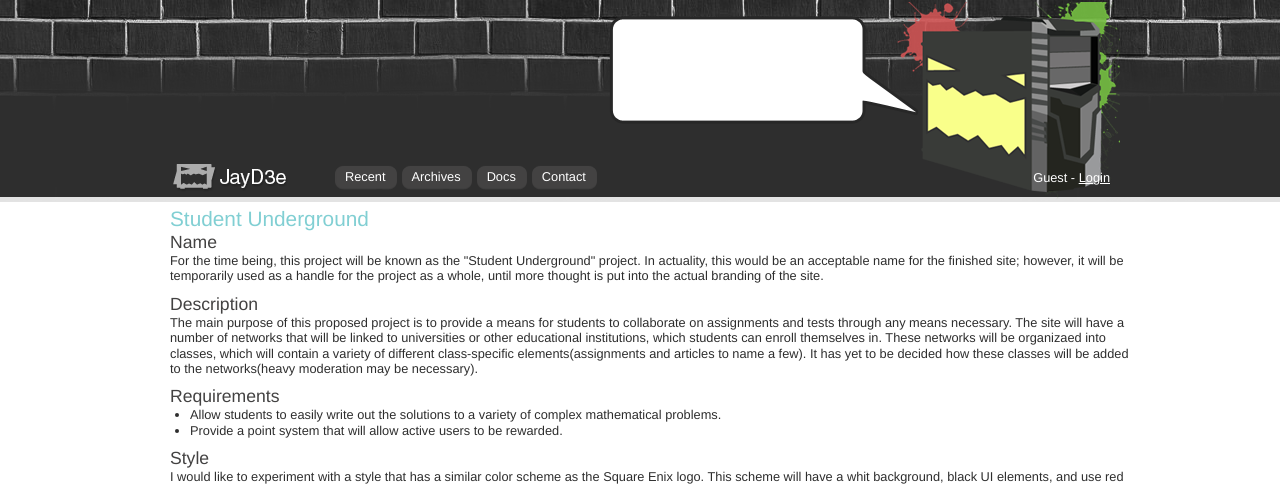
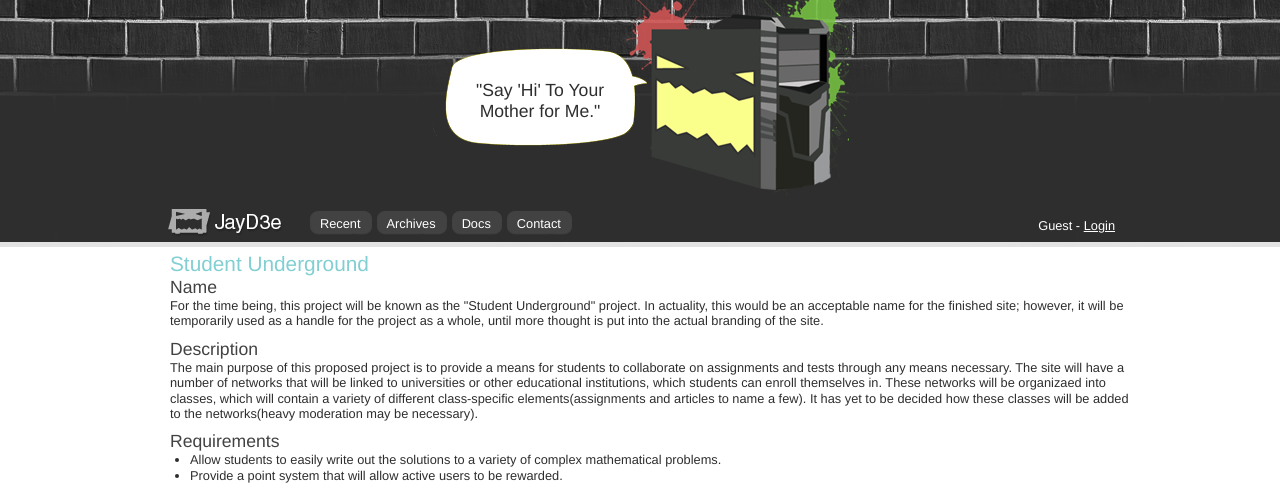
Before and after one commit to jayd3e-archive/jayd3e, a Python web app: template jayd3e/templates/doc/stug.mako in a window 1280 px wide. Shown: the top 486 px of the page. Run offline with Mako, Linux system fonts and the light colour scheme; the template is opened without the code that fills it, so the values that code supplies are empty.

Commit message:
Changed the look up a bit again

```diff
--- a/jayd3e/static/css/style.css
+++ b/jayd3e/static/css/style.css
@@ -9,16 +9,23 @@ div.centered {
 */
 .header {
     width: 100%;
-    height: 202px;
+    height: 247px;
     background-image: url(../img/header_bg.png);
     background-repeat: repeat-x;
 }
+.header div.top {
+	width: 960px;
+	float: left;
+}
+.header div.bot {
+	width: 960px;
+	float: left;
+}
 .header ul.main {
     list-style: none;
-    margin-left: 20px;
-    margin-top: 158px;
     height: 45px;
     float: left;
+    margin-top: 5px;
 }
 .header ul.main li {
     display: inline;
@@ -36,8 +43,8 @@ div.centered {
 .header ul.main li a span {
     padding-right: 11px;
     padding-left: 4px;
-    padding-bottom: 13px;
-    padding-top: 11px;
+    padding-bottom: 11px;
+    padding-top: 13px;
     background-image: url(../img/header_main_nav_right.png);
     background-position: 100% -45px;
     background-repeat: no-repeat;
@@ -67,24 +74,29 @@ div.centered {
     height: 45px;
     background-image: url(../img/blog_logo.png);
     background-position: left;
-    margin-left: 10px;
-    margin-top: 157px;
     float: left;
+    margin-top: 4px;
+    margin-left: 5px;
 }
 .logo:hover {
     background-position: right;
 }
-.header div.twitter_bg {
-    list-style: none;
-    float: right;
+.header div.header_graphic {
     background-image:  url(../img/header_graphic.png);
-    width: 511px;
-    height: 202px;
+    width: 417px;
+    height: 198px;
+    margin: 0 auto;
+}
+div.shoutbox {
+	float: left;
+	width: 160px;
+	margin-left: 300px;
+	margin-top: 80px;
 }
 .auth_span {
     float: right;
-    margin-right: 10px;
-    margin-top: 170px;
+    margin-top: 20px;
+    margin-right: 5px;
 }
 .auth_span a {
 
--- a/jayd3e/static/css/type.css
+++ b/jayd3e/static/css/type.css
@@ -50,3 +50,8 @@ h1, h2, a, span, p, label, div, ul, ol {
 .operations {
     font-size: 80%;
 }
+div.shoutbox {
+	text-align: center;
+	font-size: 110%;
+	color: #2e2e2e;
+}
--- a/jayd3e/templates/layouts/header.mako
+++ b/jayd3e/templates/layouts/header.mako
@@ -1,4 +1,11 @@
 <%def name="header(here)">
+	<div class="top">
+		<div class="shoutbox">
+			<p>"Say 'Hi' To Your Mother for Me."</p>
+		</div>
+		<div class="header_graphic"></div>
+	</div>
+	<div class="bot">
 	    <a href="/">
 	        <div class="logo"></div>
 	    </a>
@@ -32,7 +39,6 @@
 	            </a>
 	        </li>
 	    </ul>
-    <div class="twitter_bg">
 	    <div class="auth_span">
 	        ${logged_in if logged_in else 'Guest'} -
 	        % if logged_in:
```
Also changed, not shown: jayd3e/static/img/header_bg.png, jayd3e/static/img/header_graphic.png. Lines whose indentation alone changed are shown as unchanged.
